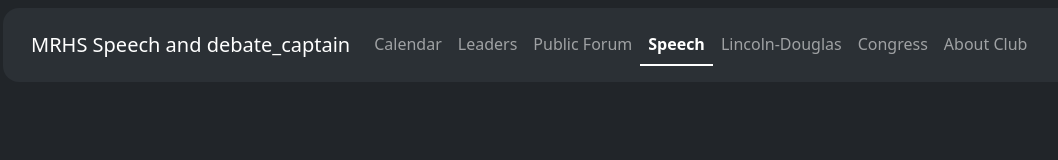
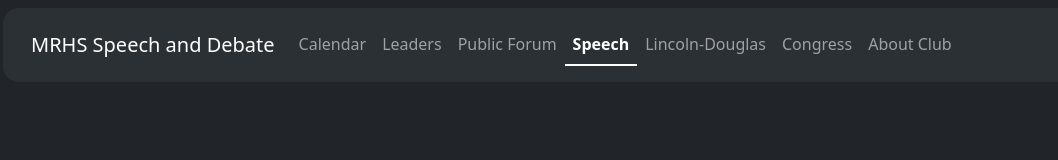
Before and after one commit to oolio151/debate-website, a plain HTML site: page html/speech/speech.html in a window 1280 px wide. Shown: the whole page, without its empty margins (5-1063 px from the left). Drawn offline with nearby package versions, Linux system fonts and the light colour scheme.

Commit message:
fixed the debate_captain bug in the speech html page

```diff
--- a/html/speech/speech.html
+++ b/html/speech/speech.html
@@ -11,7 +11,7 @@
     <nav style="padding: 1em; border-radius: 1em; margin: 0.5em;" class="navbar navbar-expand-lg bg-body-tertiary"  data-bs-theme="dark">
         <div class="container-fluid">
             <a class="navbar-brand" href="../index.html">
-                MRHS Speech and debate_captain
+                MRHS Speech and Debate
             </a>
           <button class="navbar-toggler" type="button" data-bs-toggle="collapse" data-bs-target="#navbarNav" aria-controls="navbarNav" aria-expanded="false" aria-label="Toggle navigation">
             <span class="navbar-toggler-icon"></span>
```
